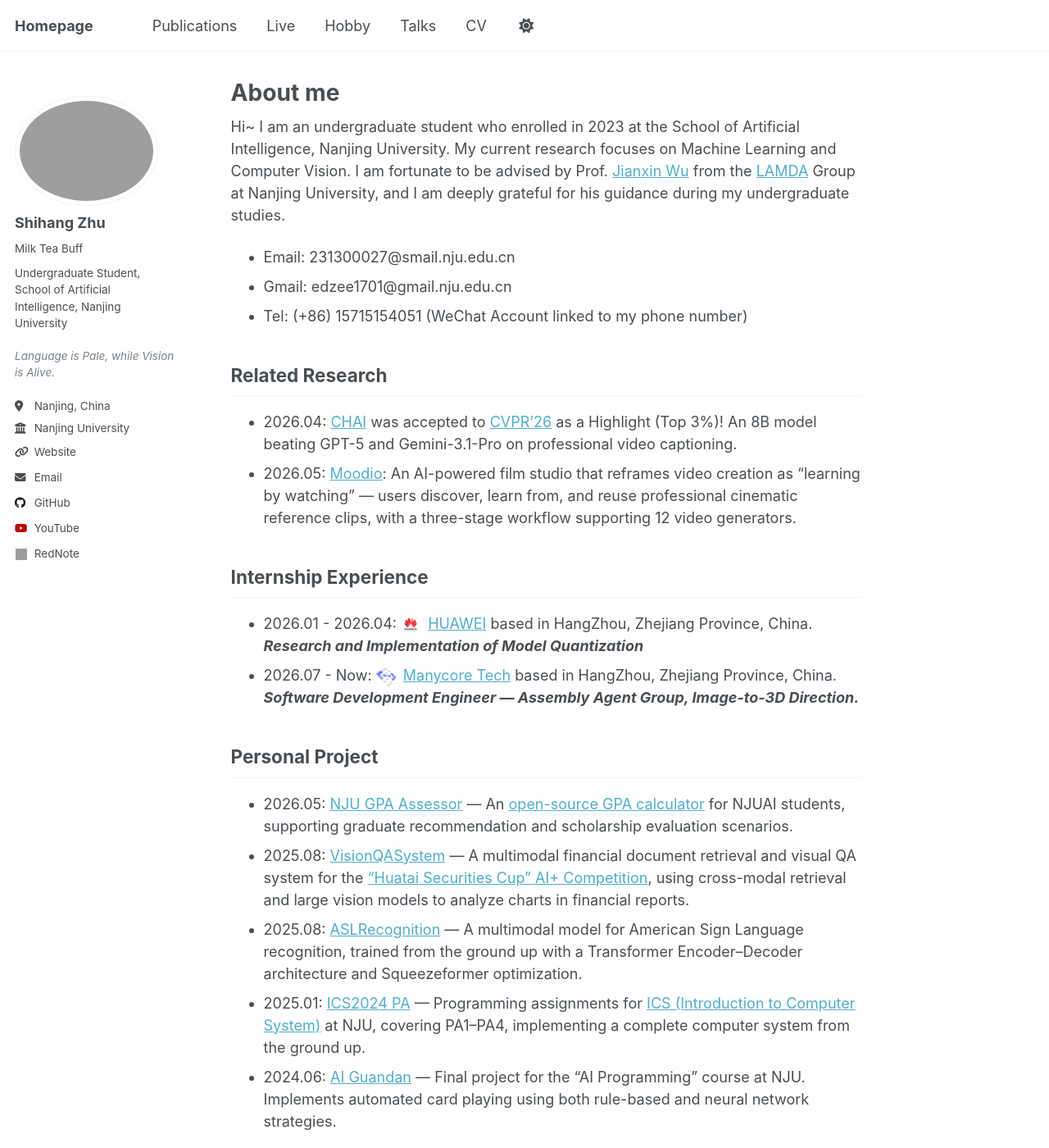
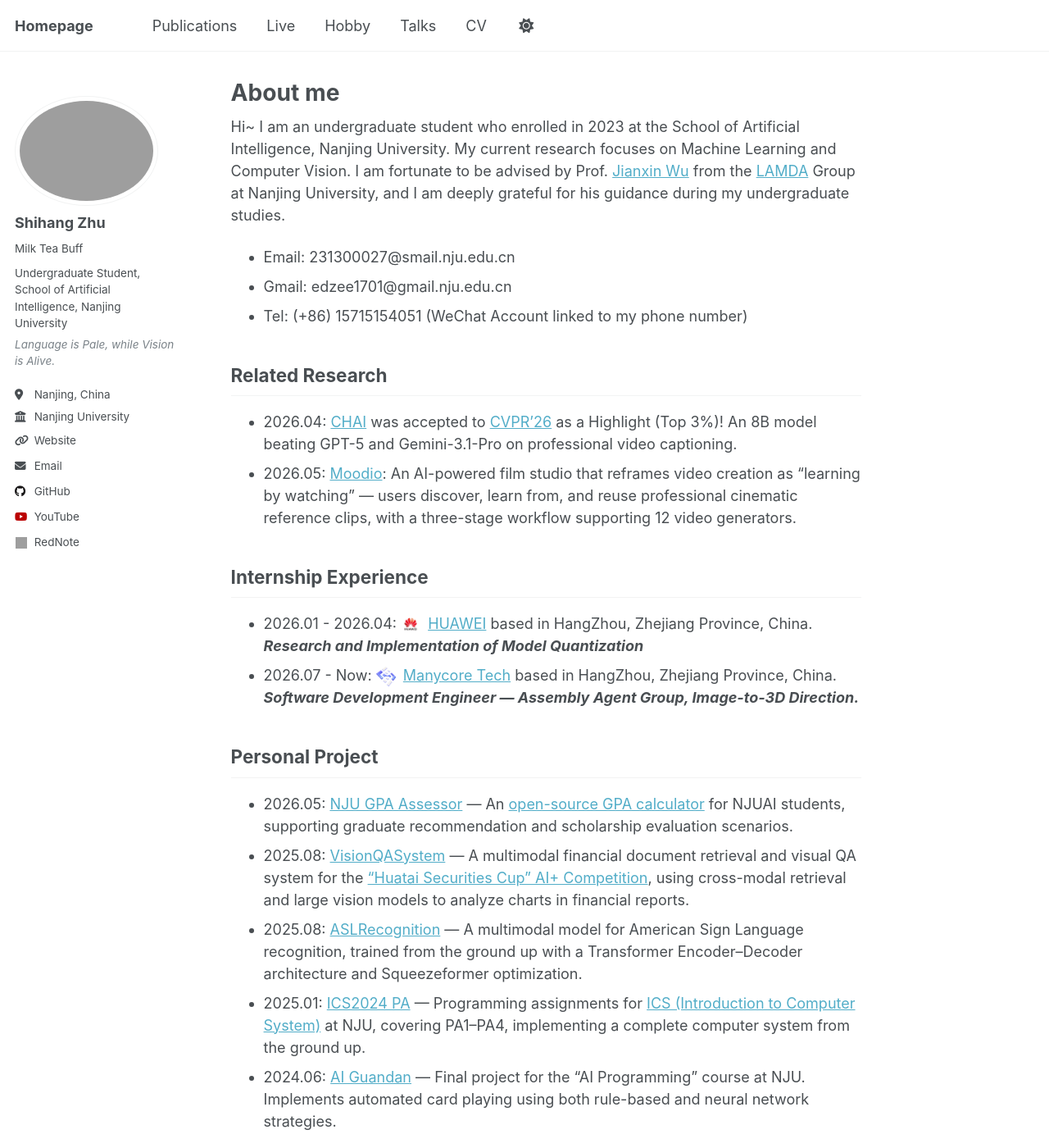
Before and after one commit to edzee3000/edzee3000.github.io, a Jekyll site: the page built from _pages/about.md, in a window 1280 px wide and 1400 px high. Shown: the whole window at 82% size. Built offline with Jekyll 4.4.1, drawn with Linux system fonts in a browser that asks for light colours; a script that is not in the unit is left out; grey boxes are pictures that could not be loaded.

Commit message:
Tighten motto spacing with bio above

```diff
--- a/_sass/layout/_sidebar.scss
+++ b/_sass/layout/_sidebar.scss
@@ -164,7 +164,7 @@
   font-size: 0.85em;
 
   @include breakpoint($large) {
-    margin-top: 0;
+    margin-top: -14px;
     margin-bottom: 20px;
   }
 }
```
